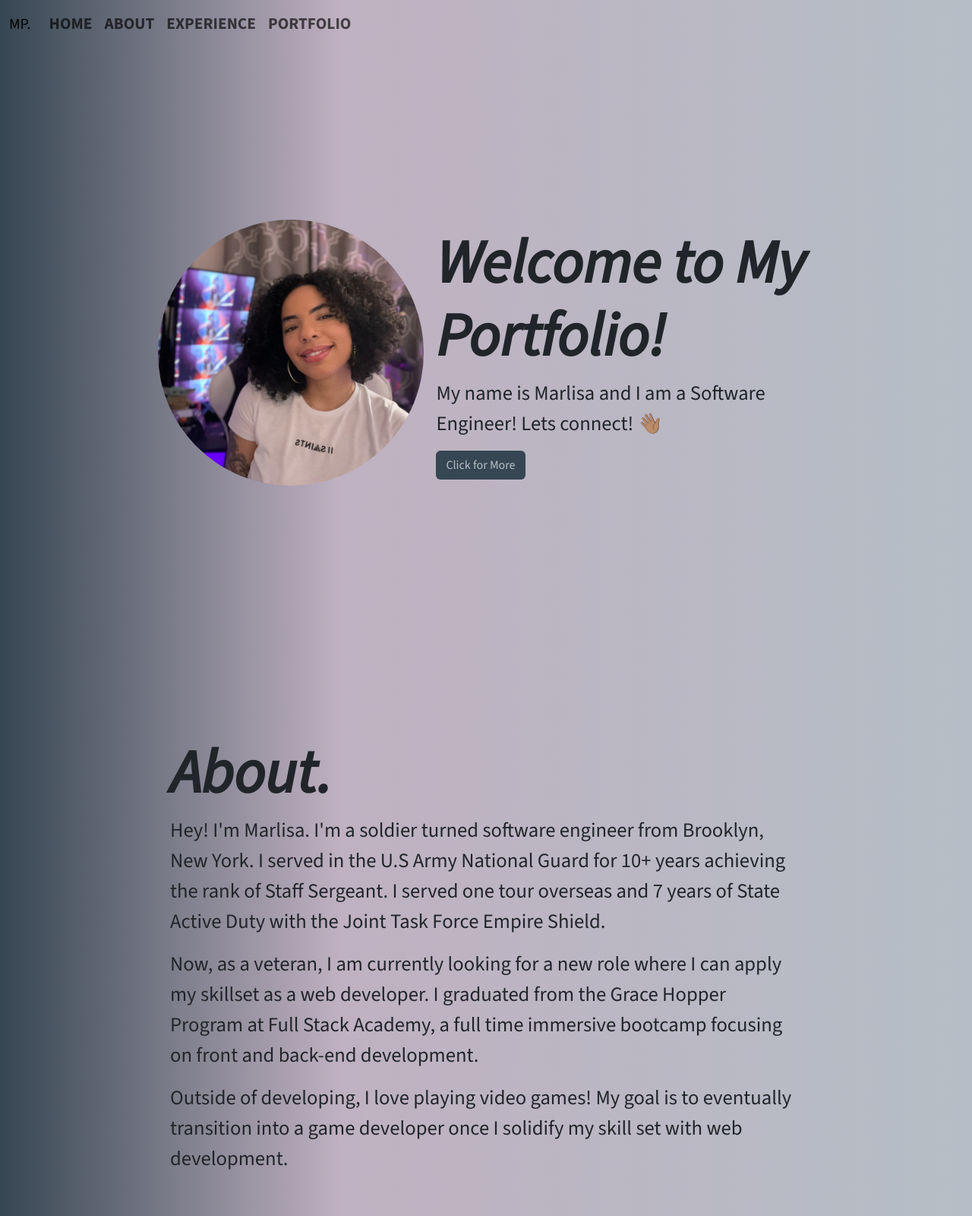
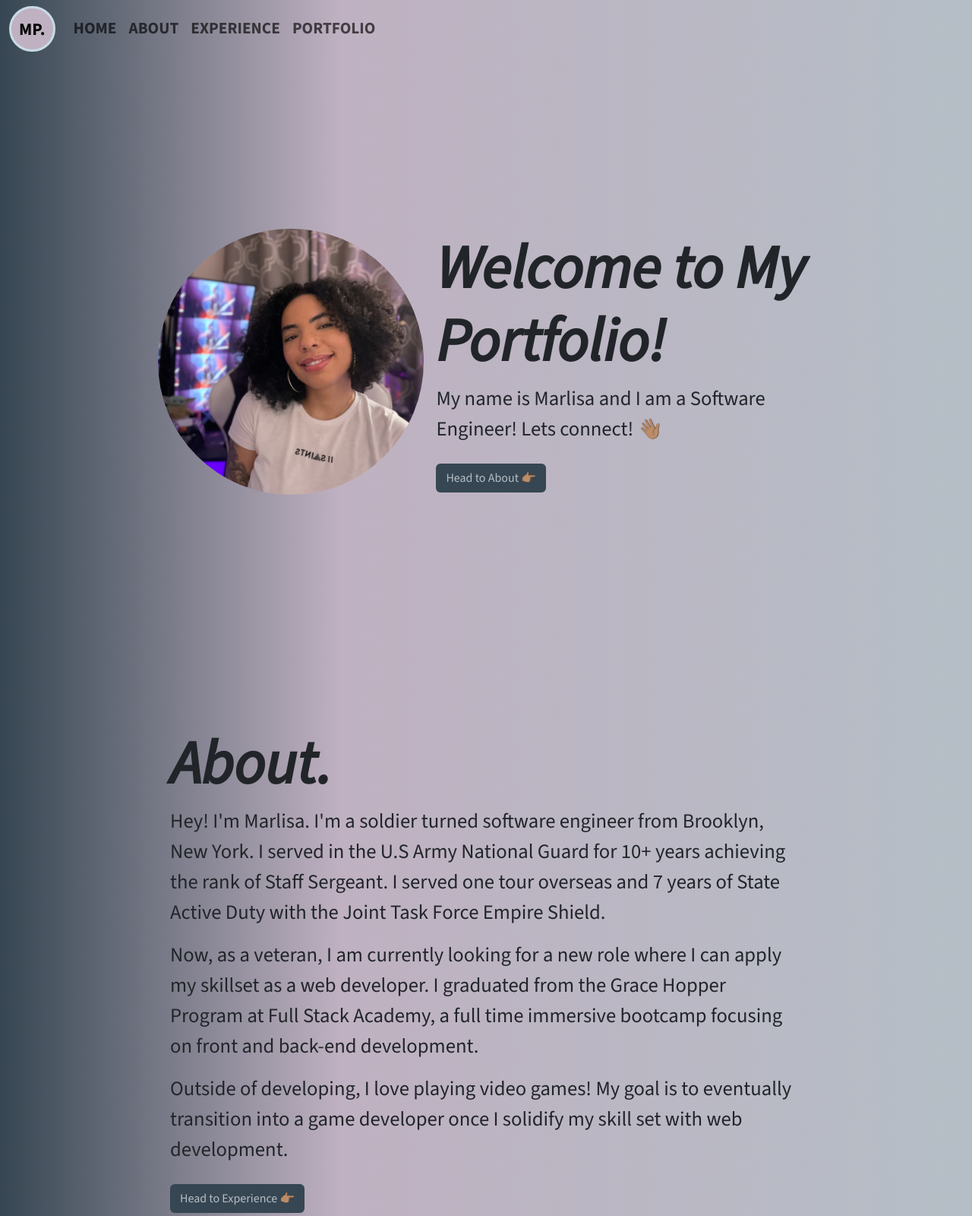
Before and after one commit to marlisapee/Personal-Webpage, a website: page public/index.html in a window 1280 px wide. Shown: the top 1600 px of the page at 76% size. Drawn offline with nearby package versions, Linux system fonts and the light colour scheme.

Commit message:
added animation to sections

```diff
--- a/public/index.html
+++ b/public/index.html
@@ -3,13 +3,18 @@
   <head>
     <meta charset="UTF-8" />
     <meta name="viewport" content="width=device-width, initial-scale=1.0" />
-    <title>Personal Webpage</title>
+    <title>Marlisa's Portfolio</title>
     <link
       href="https://cdn.jsdelivr.net/npm/bootstrap@5.3.3/dist/css/bootstrap.min.css"
       rel="stylesheet"
       integrity="sha384-QWTKZyjpPEjISv5WaRU9OFeRpok6YctnYmDr5pNlyT2bRjXh0JMhjY6hW+ALEwIH"
       crossorigin="anonymous"
     />
+    <link
+      rel="stylesheet"
+      href="https://cdn.jsdelivr.net/npm/aos@2.3.4/dist/aos.css"
+    />
+
     <link rel="stylesheet" href="styles/index.css" />
   </head>
   <body>
@@ -48,7 +53,7 @@
       </div>
     </nav>
     <div id="content-container">
-      <section class="page-container" id="home">
+      <section class="page-container" id="home" data-aos="flip-right">
         <div class="card-container">
           <div id="profile-pic-container">
             <img id="profile-pic" src="assets/profilepic.jpg" />
@@ -59,12 +64,12 @@
               My name is Marlisa and I am a Software Engineer! Lets connect! 👋🏽
             </p>
             <a href="#about">
-              <button class="btn btn-bd-primary">Click for More</button></a
+              <button class="btn btn-bd-primary">Head to About 👉🏽</button></a
             >
           </div>
         </div>
       </section>
-      <section class="page-container" id="about">
+      <section class="page-container" id="about" data-aos="flip-left">
         <div class="card-container">
           <div class="container">
             <h1 class="section-header">About.</h1>
@@ -86,10 +91,15 @@
               eventually transition into a game developer once I solidify my
               skill set with web development.
             </p>
+            <a href="#experience">
+              <button class="btn btn-bd-primary">
+                Head to Experience 👉🏽
+              </button></a
+            >
           </div>
         </div>
       </section>
-      <section class="page-container" id="experience">
+      <section class="page-container" id="experience" data-aos="fade-right">
         <div class="card-container">
           <div class="container">
             <h1 class="section-header">Experience.</h1>
@@ -180,10 +190,15 @@
                 </div>
               </div>
             </div>
+            <a href="#portfolio">
+              <button class="btn btn-bd-primary">
+                Head to Portfolio 👉🏽
+              </button></a
+            >
           </div>
         </div>
       </section>
-      <section class="page-container" id="portfolio">
+      <section class="page-container" id="portfolio" data-aos="fade-left">
         <div class="card-container">
           <div class="container">
             <h1 class="section-header">Portfolio.</h1>
@@ -315,6 +330,9 @@
                 <span class="visually-hidden">Next</span>
               </button>
             </div>
+            <a href="#home">
+              <button class="btn btn-bd-primary">Head back home 👆🏽</button></a
+            >
           </div>
         </div>
       </section>
@@ -335,5 +353,12 @@
       crossorigin="anonymous"
     ></script>
     <script src="../src/index.js"></script>
+    <script src="https://cdn.jsdelivr.net/npm/aos@2.3.4/dist/aos.js"></script>
+    <script>
+      AOS.init({
+        duration: 1200,
+        once: true,
+      });
+    </script>
   </body>
 </html>
--- a/public/styles/index.css
+++ b/public/styles/index.css
@@ -7,6 +7,10 @@
   --french-gray: #b5bec6ff;
   --columbia-blue: #c7dbe6ff;
   --thistle-transparent: #bfb1c1ff;
+}
+
+html {
+  scroll-behavior: smooth;
 }
 
 body {
@@ -29,6 +33,15 @@ body {
   font-size: 16pt;
   text-transform: uppercase;
   font-weight: bold;
+}
+
+.navbar-brand {
+  background-color: var(--thistle);
+  border-radius: 30px;
+  border: 3px solid var(--columbia-blue);
+  font-size: 17pt;
+  font-weight: 900;
+  padding: 10px;
 }
 
 .page-container {
@@ -81,6 +94,7 @@ body {
 .btn-bd-primary {
   --bs-btn-bg: var(--charcoal);
   --bs-btn-color: var(--french-gray);
+  margin-top: 10px;
 }
 
 /* About Page */
```
